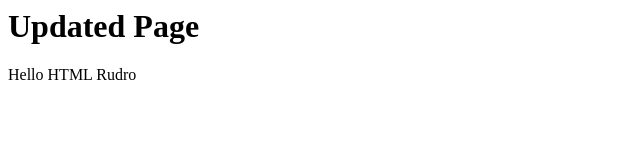
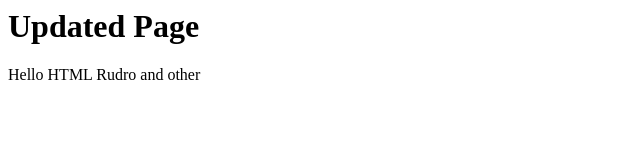
Before and after one commit to rudro/html, a plain HTML site: page index.html in a window 1280 px wide. Shown: the full height of the page, 0-640 px from the left. Drawn offline with Linux system fonts and the light colour scheme.

Commit message:
Update index.html

```diff
--- a/index.html
+++ b/index.html
@@ -1,2 +1,2 @@
 <h1>Updated Page</h1>
-<p>Hello HTML Rudro</p>
+<p>Hello HTML Rudro and other</p>
```
